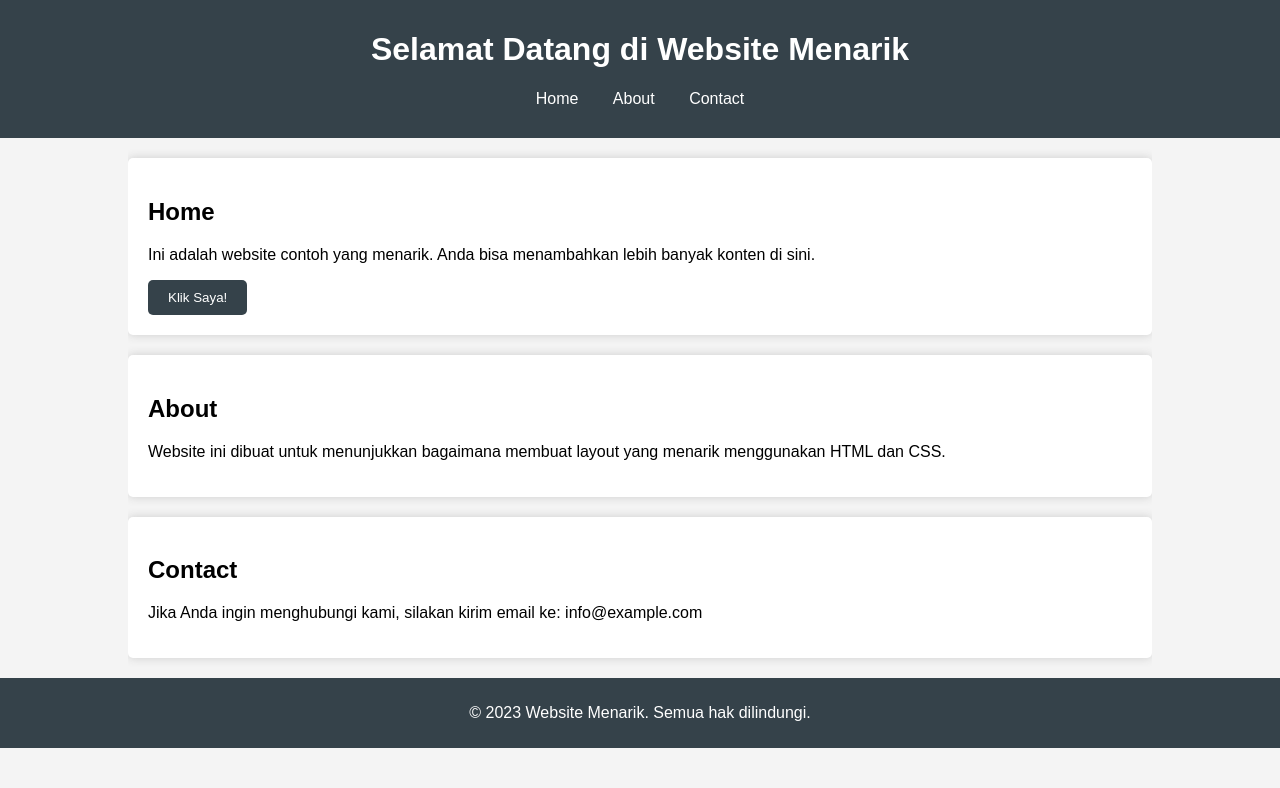
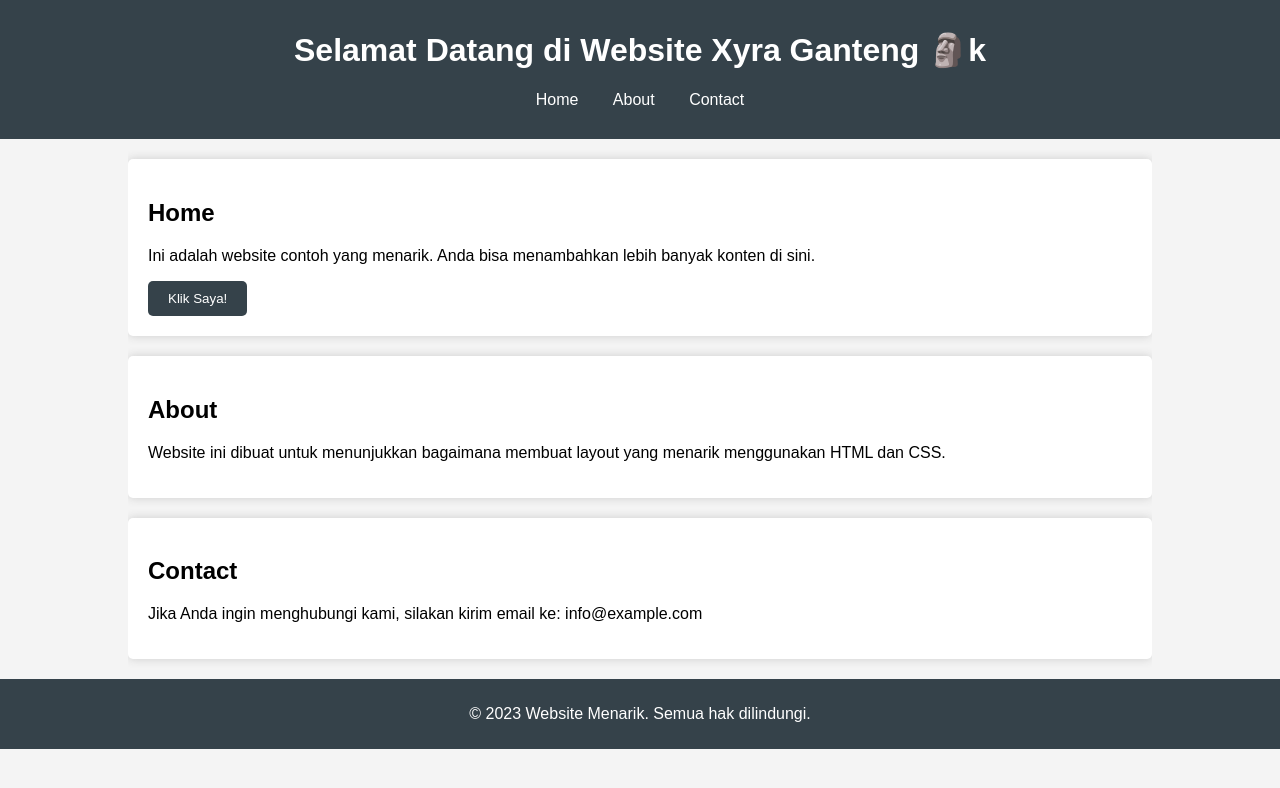
Before and after one commit to xyrahost/Belajarku, a plain HTML site: page index.html in a window 1280 px wide. Drawn offline with Linux system fonts and the light colour scheme.

Commit message:
Update index.html

```diff
--- a/index.html
+++ b/index.html
@@ -3,7 +3,7 @@
 <head>
     <meta charset="UTF-8">
     <meta name="viewport" content="width=device-width, initial-scale=1.0">
-    <title>Website Menarik</title>
+    <title>Husbu Watashi</title>
     <style>
         body {
             font-family: Arial, sans-serif;
@@ -58,7 +58,7 @@
 </head>
 <body>
     <header>
-        <h1>Selamat Datang di Website Menarik</h1>
+        <h1>Selamat Datang di Website Xyra Ganteng 🗿k</h1>
         <nav>
             <a href="#home">Home</a>
             <a href="#about">About</a>
```
